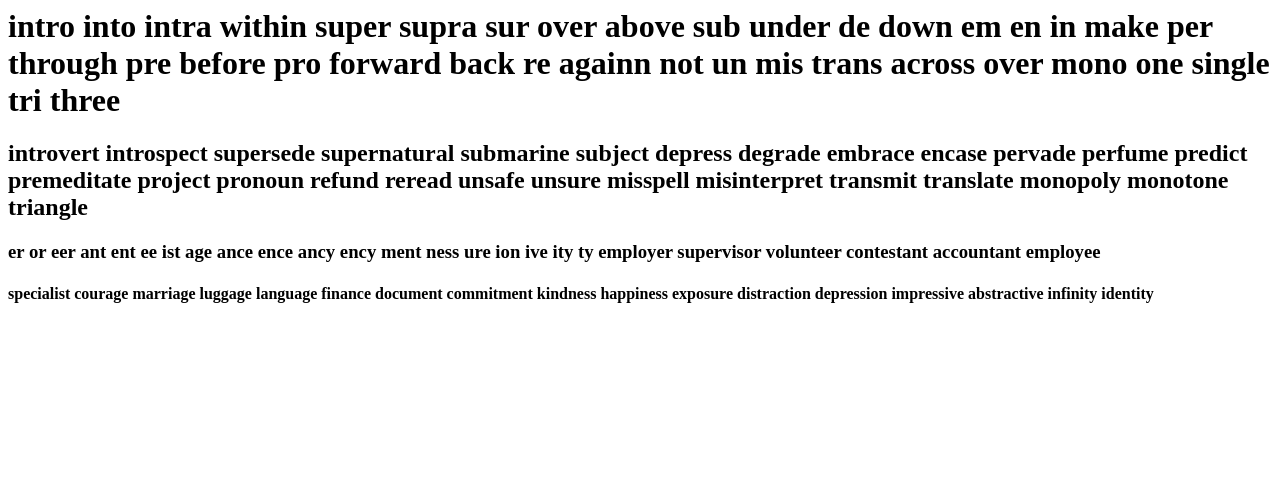
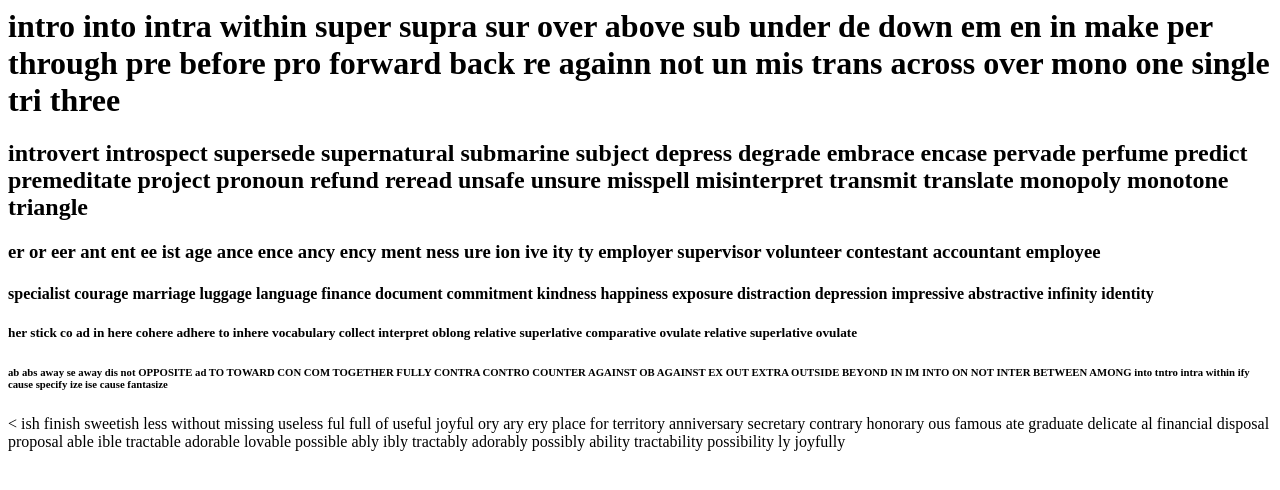
Before and after one commit to pann710/20210818, a plain HTML site: page index.html in a window 1280 px wide. Drawn offline with Linux system fonts and the light colour scheme.

Commit message:
Update index.html

```diff
--- a/index.html
+++ b/index.html
@@ -11,5 +11,13 @@ intro into intra within super supra sur over  above sub under de down em en in m
 
 
   <h4>specialist courage marriage luggage language finance document commitment kindness happiness exposure distraction depression impressive abstractive infinity identity</h4>
+
+  <h5>her stick co ad in here cohere adhere to inhere vocabulary collect interpret oblong relative superlative comparative ovulate relative superlative ovulate</h5>
+  <h6>ab abs away se away dis not OPPOSITE ad TO TOWARD CON COM TOGETHER FULLY CONTRA CONTRO COUNTER AGAINST OB AGAINST EX OUT EXTRA OUTSIDE BEYOND IN IM INTO ON NOT INTER BETWEEN AMONG into tntro intra within ify cause specify ize ise cause fantasize </h6><
+
+
+  <h7>ish finish sweetish less without missing useless ful full of useful joyful ory ary ery place for territory anniversary secretary contrary honorary ous famous ate graduate delicate al financial disposal proposal able ible tractable adorable lovable possible</h7>
+  <h8>ably ibly tractably adorably possibly ability tractability possibility ly joyfully </h8>
+
   </body>
 </html>
```
